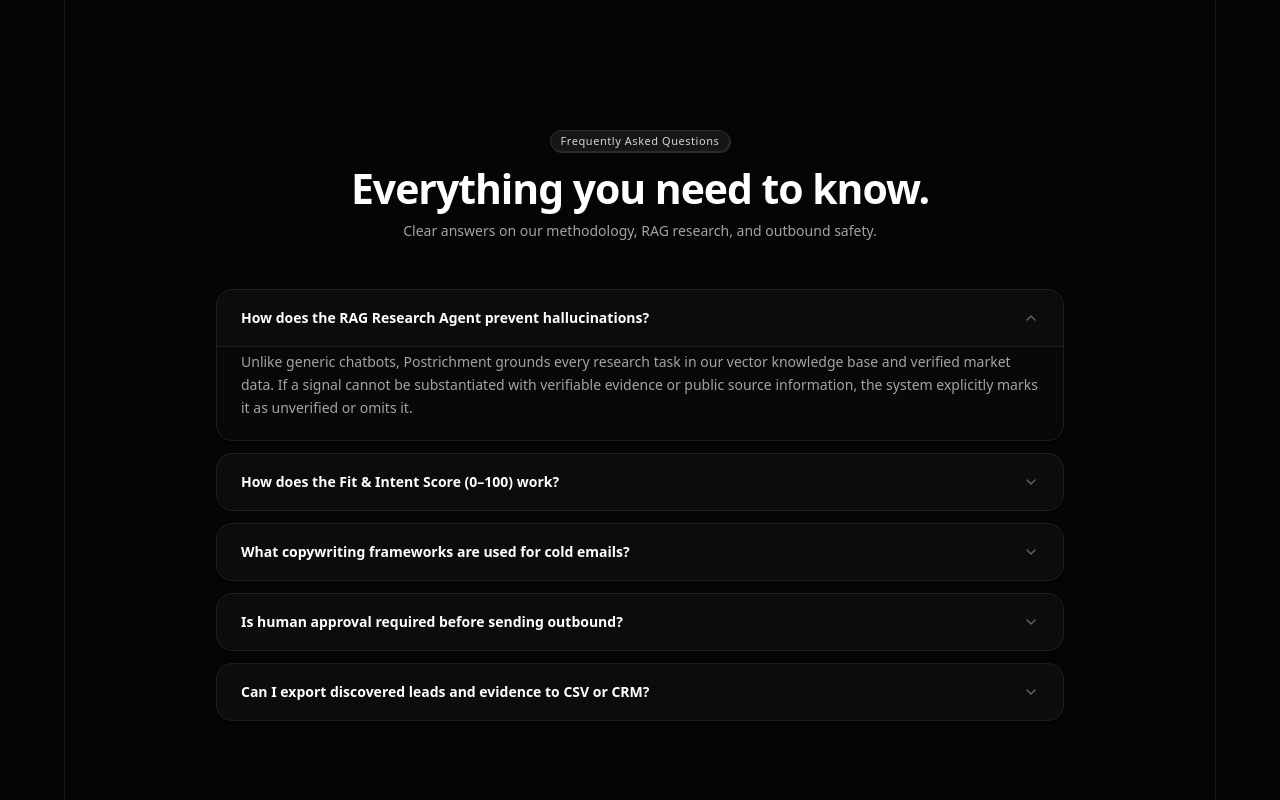
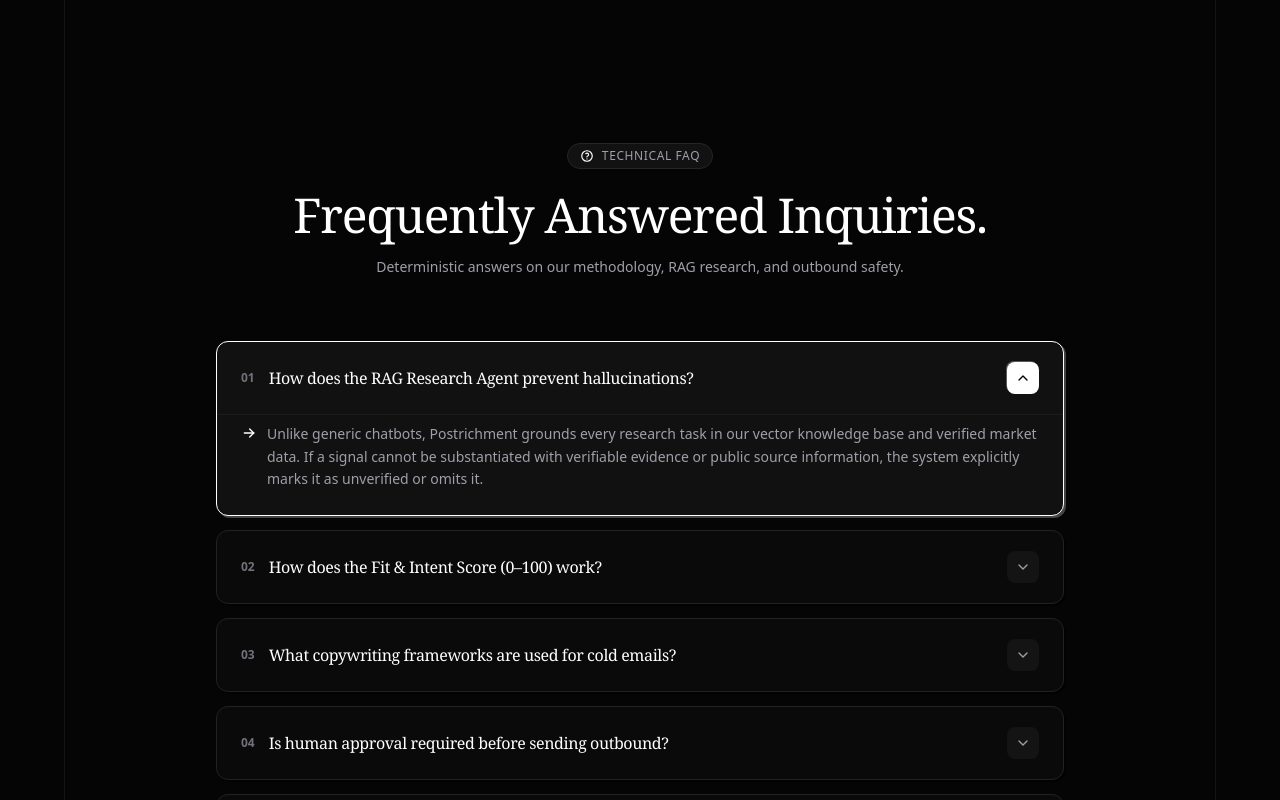
Before and after one commit to fit-edoc/prostichemet, a Next.js app in the folder frontend/: page / in a window 1280 px wide. Shown: the part 6820-7620 px from the top of the page. Built offline with nearby package versions, Linux system fonts and the light colour scheme; no server answers.

Commit message:
feat(faq): redesign FAQAccordion with smooth CSS grid height expansion

```diff
--- a/frontend/src/components/landing/FAQAccordion.tsx
+++ b/frontend/src/components/landing/FAQAccordion.tsx
@@ -1,36 +1,47 @@
 "use client";
 
 import * as React from "react";
-import { Badge } from "../ui/Badge";
-import { IconChevronDown } from "@tabler/icons-react";
+import { IconChevronDown, IconHelp, IconArrowRight } from "@tabler/icons-react";
 
 interface FAQItem {
+  id: string;
+  num: string;
   question: string;
   answer: string;
 }
 
 const faqs: FAQItem[] = [
   {
+    id: "rag",
+    num: "01",
     question: "How does the RAG Research Agent prevent hallucinations?",
     answer:
       "Unlike generic chatbots, Postrichment grounds every research task in our vector knowledge base and verified market data. If a signal cannot be substantiated with verifiable evidence or public source information, the system explicitly marks it as unverified or omits it.",
   },
   {
+    id: "scoring",
+    num: "02",
     question: "How does the Fit & Intent Score (0–100) work?",
     answer:
       "Our scoring engine computes multi-dimensional criteria based on company size match, budget tier, industry vertical, and urgent buying signals (e.g. recent funding, SDR hiring, tech stack transitions). Leads scoring 85+ have both high ICP alignment and strong timing triggers.",
   },
   {
+    id: "copywriting",
+    num: "03",
     question: "What copywriting frameworks are used for cold emails?",
     answer:
       "We strictly adhere to proven high-converting B2B frameworks like Problem-Agitate-Solve (PAS) and Observation-Insight-Value. Emails are kept under 85 words, opening directly with the prospect's real signals and ending with a low-friction CTA.",
   },
   {
+    id: "human",
+    num: "04",
     question: "Is human approval required before sending outbound?",
     answer:
       "Yes. Postrichment is designed as a Human-in-the-Loop AI sales assistant. You can review all scored prospects, inspect the evidence quotes, edit generated cold emails, and approve campaigns before any messages are sent.",
   },
   {
+    id: "crm",
+    num: "05",
     question: "Can I export discovered leads and evidence to CSV or CRM?",
     answer:
       "Yes. All enriched leads, contact titles, verified emails, LinkedIn links, scores, and evidence reasons can be exported to CSV or synced directly with your CRM pipeline.",
@@ -45,47 +56,81 @@ export function FAQAccordion() {
   };
 
   return (
-    <section className="w-full py-20 max-w-4xl mx-auto px-6">
-      <div className="text-center mb-12">
-        <Badge variant="brown" size="sm">
-          Frequently Asked Questions
-        </Badge>
-        <h2 className="text-title-1 text-[var(--text-primary)] mt-3">
-          Everything you need to know.
+    <section id="faq" className="w-full py-24 max-w-4xl mx-auto px-6">
+      {/* Header in Young Serif */}
+      <div className="text-center mb-16">
+        <div className="inline-flex items-center gap-2 px-3 py-1 rounded-full bg-[#121212] border border-[#262626] text-xs font-mono uppercase tracking-wider text-zinc-400 mb-4">
+          <IconHelp className="w-3.5 h-3.5 text-white" />
+          <span>Technical FAQ</span>
+        </div>
+        <h2 className="font-serif text-3xl sm:text-5xl text-white tracking-tight leading-tight">
+          Frequently Answered Inquiries.
         </h2>
-        <p className="text-xs sm:text-sm text-[var(--text-secondary)] mt-2">
-          Clear answers on our methodology, RAG research, and outbound safety.
+        <p className="text-xs sm:text-sm text-zinc-400 mt-3 font-mono">
+          Deterministic answers on our methodology, RAG research, and outbound safety.
         </p>
       </div>
 
-      <div className="space-y-3">
+      {/* Accordion with Smooth CSS Grid Height Reveal & Rotation Transition */}
+      <div className="space-y-3.5">
         {faqs.map((faq, idx) => {
           const isOpen = openIndex === idx;
+
           return (
             <div
-              key={idx}
-              className="border border-[var(--border-subtle)] rounded-2xl bg-[var(--bg-surface)] overflow-hidden transition-all shadow-[var(--shadow-xs)]"
+              key={faq.id}
+              className={`rounded-xl border transition-all duration-300 overflow-hidden relative ${
+                isOpen
+                  ? "bg-[#111111] border-white shadow-[2px_2px_0px_rgba(255,255,255,0.25)]"
+                  : "bg-[#0A0A0A] border-[#222222] hover:border-[#383838] shadow-[2px_2px_0px_rgba(0,0,0,0.6)]"
+              }`}
             >
+              {/* Accordion Trigger Button */}
               <button
                 type="button"
                 onClick={() => toggle(idx)}
-                className="w-full px-6 py-4.5 flex items-center justify-between text-left cursor-pointer select-none"
+                aria-expanded={isOpen}
+                className="w-full px-6 py-5 flex items-center justify-between text-left cursor-pointer select-none group"
               >
-                <span className="text-sm font-semibold text-[var(--text-primary)]">
-                  {faq.question}
-                </span>
-                <IconChevronDown
-                  className={`w-4 h-4 text-[var(--text-muted)] transition-transform duration-200 shrink-0 ml-4 ${
-                    isOpen ? "rotate-180 text-[var(--accent-brown)]" : ""
+                <div className="flex items-center gap-3.5 pr-4">
+                  <span className="text-xs font-mono text-zinc-500 font-semibold shrink-0">
+                    {faq.num}
+                  </span>
+                  <span className="text-sm sm:text-base font-serif text-white tracking-tight group-hover:text-zinc-200 transition-colors">
+                    {faq.question}
+                  </span>
+                </div>
+
+                <div
+                  className={`w-8 h-8 rounded-lg flex items-center justify-center transition-all duration-300 shrink-0 ${
+                    isOpen
+                      ? "bg-white text-black rotate-180 shadow-[1px_1px_0px_rgba(255,255,255,0.3)]"
+                      : "bg-[#141414] text-zinc-400 group-hover:text-white group-hover:bg-[#1A1A1A]"
                   }`}
-                />
+                >
+                  <IconChevronDown className="w-4 h-4" />
+                </div>
               </button>
 
-              {isOpen && (
-                <div className="px-6 pb-5 pt-1 text-xs sm:text-sm text-[var(--text-secondary)] leading-relaxed border-t border-[var(--border-subtle)] bg-[var(--bg-canvas)]/50">
-                  {faq.answer}
+              {/* Smooth Dynamic Reveal Container (CSS Grid Fr Expansion) */}
+              <div
+                className={`grid transition-all duration-300 ease-[cubic-bezier(0.16,1,0.3,1)] ${
+                  isOpen ? "grid-rows-[1fr] opacity-100" : "grid-rows-[0fr] opacity-0 pointer-events-none"
+                }`}
+              >
+                <div className="overflow-hidden">
+                  <div
+                    className={`px-6 pb-6 pt-2 text-xs sm:text-sm text-zinc-400 leading-relaxed font-mono border-t border-[#1C1C1C] transition-transform duration-300 ease-out ${
+                      isOpen ? "translate-y-0" : "-translate-y-2"
+                    }`}
+                  >
+                    <div className="flex items-start gap-2.5">
+                      <IconArrowRight className="w-4 h-4 text-white shrink-0 mt-0.5" />
+                      <p>{faq.answer}</p>
+                    </div>
+                  </div>
                 </div>
-              )}
+              </div>
             </div>
           );
         })}
```
